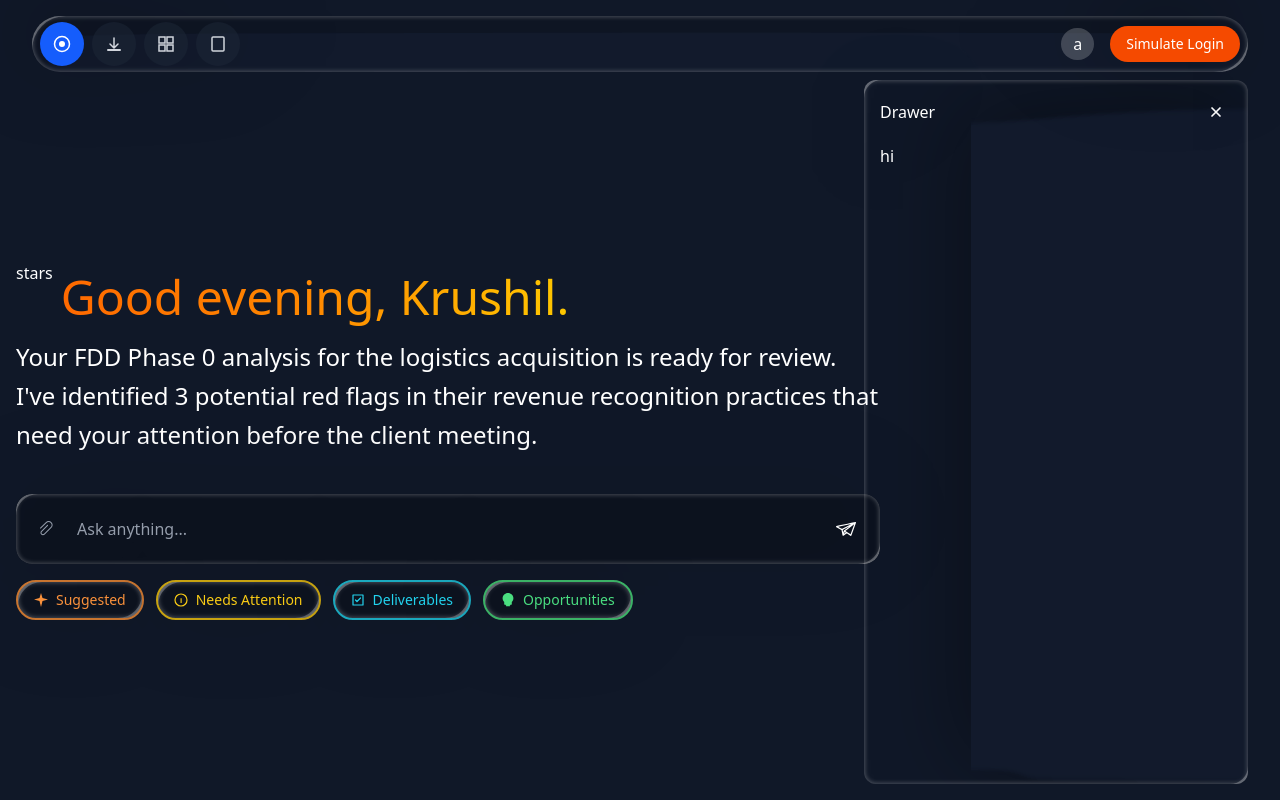
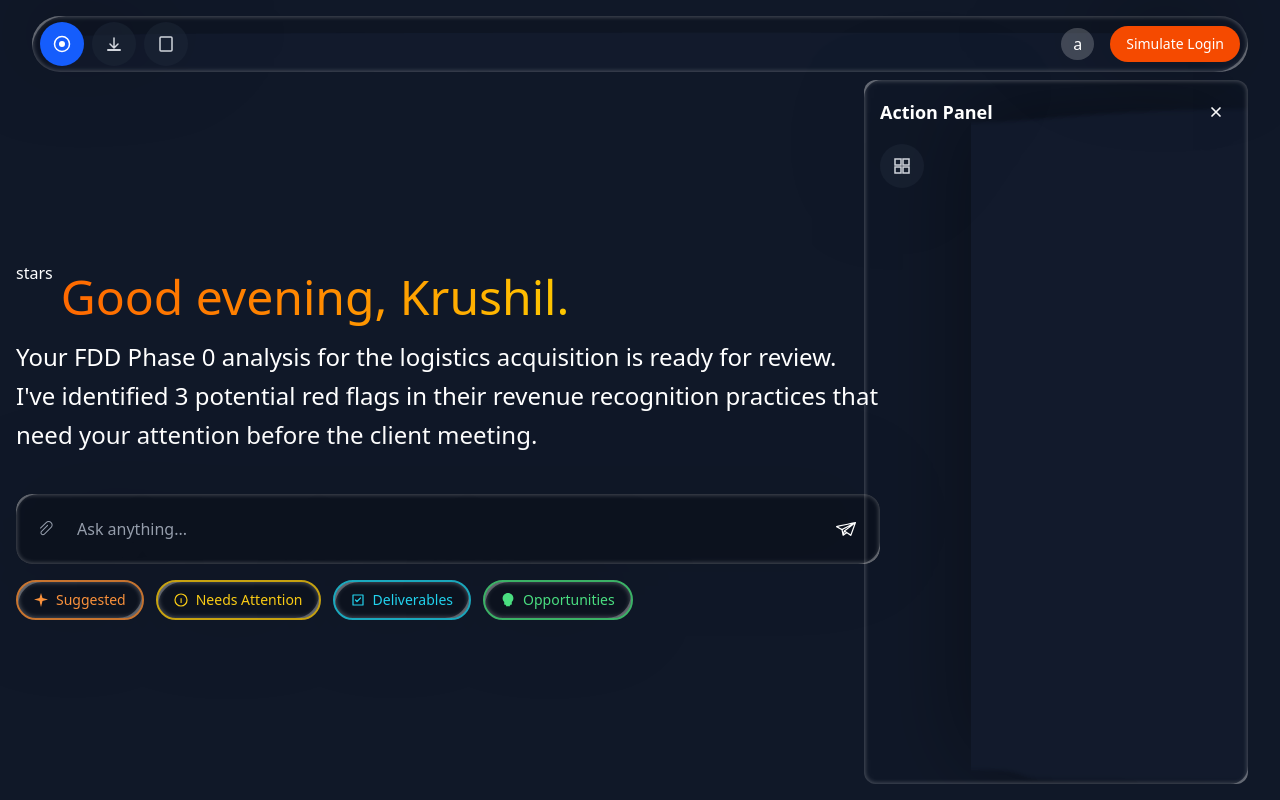
Before and after one commit to krushilnaik/input-test, a React (Vite) app: page / in a window 1280 px wide. Built offline with nearby package versions, Linux system fonts and the light colour scheme.

Commit message:
refactor: replace OverviewContext with Zustand store and update related components

```diff
--- /dev/null
+++ b/src/animations/header.css
@@ -0,0 +1,7 @@
+#pageHeader.open {
+  transform: translateY(calc(-100% - 1rem));
+}
+
+#pageHeader {
+  transition: transform 0.5s cubic-bezier(0.34, 1.56, 0.64, 1);
+}
--- a/src/components/Greeting.tsx
+++ b/src/components/Greeting.tsx
@@ -6,7 +6,7 @@ interface Props {
 
 export function Greeting({ hasAnimated, setHasAnimated, greetingText }: Props) {
   return (
-    <div className="space-y-3 font-light greeting-text flex gap-2">
+    <div className="inline-flex space-y-3 font-light greeting-text gap-2">
       <span>stars</span>
       <h1
         className={`text-5xl bg-linear-to-r from-orange-500 via-orange-400 to-yellow-400 bg-clip-text text-transparent leading-normal pb-1 overflow-visible ${hasAnimated ? "" : "animate-shimmer-in"}`}
--- a/src/components/Navigation.tsx
+++ b/src/components/Navigation.tsx
@@ -1,54 +1,33 @@
 import { useRouterState } from "@tanstack/react-router";
-import { useCallback } from "react";
-import { flushSync } from "react-dom";
+import { useCallback, useEffect } from "react";
+import { useDataAttributeObserver } from "@/hooks/useDataAttributeObserver";
+import "@/animations/header.css";
 
 import { BottomIcon } from "@/atoms/icons/BottomIcon";
 import { CenterIcon } from "@/atoms/icons/CenterIcon";
 import { EmptyIcon } from "@/atoms/icons/EmptyIcon";
-import { OverviewIcon } from "@/atoms/icons/OverviewIcon";
 import { TransitionLink } from "@/components/TransitionLink";
-import { useOverview } from "@/contexts/OverviewContext";
 import { HEADER_HEIGHT, PAGE_PADDING_X, PAGE_PADDING_Y } from "@/constants/sizes";
 import { useStore } from "@/stores/sidebar";
 
 const SESSION_STORAGE_KEY = "text-shimmer-animated";
 
-function OverviewToggleButton({
-  children,
-  className,
-  title,
-}: {
-  children: React.ReactNode;
-  className?: string;
-  title?: string;
-}) {
-  const { toggleOverview } = useOverview();
-
-  const handleClick = useCallback(() => {
-    if (document.startViewTransition) {
-      document.startViewTransition(() => {
-        // Use flushSync to force synchronous React state update
-        flushSync(() => {
-          toggleOverview();
-        });
-      });
-    } else {
-      toggleOverview();
-    }
-  }, [toggleOverview]);
-
-  return (
-    <button onClick={handleClick} className={className} title={title}>
-      {children}
-    </button>
-  );
-}
-
 export function Navigation() {
   const router = useRouterState();
   const pathname = router.location.pathname;
-  const { isOverviewOpen } = useOverview();
   const { count, setCount } = useStore((state) => state);
+  const overlayState = useDataAttributeObserver("overviewOverlay", "state");
+
+  useEffect(() => {
+    const header = document.getElementById("pageHeader");
+    if (!header) return;
+
+    if (overlayState === "open") {
+      header.classList.add("open");
+    } else {
+      header.classList.remove("open");
+    }
+  }, [overlayState]);
 
   const handleClearTracking = useCallback(() => {
     if (typeof window !== "undefined") {
@@ -65,6 +44,7 @@ export function Navigation() {
   return (
     <div className="w-full fixed z-60" style={{ padding: `${PAGE_PADDING_Y} ${PAGE_PADDING_X}` }}>
       <header
+        id="pageHeader"
         style={{ height: HEADER_HEIGHT }}
         className="glass rounded-full p-2 flex gap-2 items-center justify-between w-full"
       >
@@ -87,14 +67,6 @@ export function Navigation() {
           >
             <BottomIcon />
           </TransitionLink>
-          <OverviewToggleButton
-            className={`p-3 rounded-full transition-colors ${
-              isOverviewOpen ? "bg-green-600 text-white" : "bg-gray-800/50 text-gray-300 hover:bg-gray-700/50"
-            }`}
-            title="Overview"
-          >
-            <OverviewIcon />
-          </OverviewToggleButton>
           <TransitionLink
             to="/empty"
             className={`p-3 rounded-full transition-colors ${
--- a/src/components/OverviewOverlay.tsx
+++ b/src/components/OverviewOverlay.tsx
@@ -1,7 +1,10 @@
 import ReactMarkdown from "react-markdown";
 
 import { Greeting } from "@/components/Greeting";
-import { useOverview } from "@/contexts/OverviewContext";
+import { useOverviewStore } from "@/stores/overview";
+import { CloseIcon } from "@/atoms/icons/CloseIcon";
+import { InfoIcon } from "@/atoms/icons/InfoIcon";
+import "@/animations/header.css";
 
 const content = `
 # Overview
@@ -25,20 +28,29 @@ Use this as a quick reference to understand what's most important right now.
 `;
 
 export function OverviewOverlay() {
-  const { isOverviewOpen } = useOverview();
+  const { isOverviewOpen, closeOverview } = useOverviewStore();
 
   return (
     <div
-      className="fixed inset-0 z-50 flex flex-col bg-gray-900"
+      id="overviewOverlay"
+      data-state={isOverviewOpen ? "open" : "closed"}
+      className="fixed inset-0 z-50 flex flex-col"
       style={{
         opacity: isOverviewOpen ? 1 : 0,
         pointerEvents: isOverviewOpen ? "auto" : "none",
       }}
     >
       <div className="flex-1 flex items-start justify-center pt-32 p-8 overflow-auto">
-        <div className="max-w-5xl w-full">
-          {/* Greeting with view transition name for slide effect */}
+        <div className="max-w-5xl w-full relative">
           {isOverviewOpen && <Greeting greetingText="Your briefing" hasAnimated setHasAnimated={() => {}} />}
+          <div className="inline-flex items-center gap-4 right-0 top-4 absolute">
+            <button>
+              <InfoIcon size={20} />
+            </button>
+            <button onClick={closeOverview}>
+              <CloseIcon size={20} />
+            </button>
+          </div>
 
           {/* Overview content */}
           <section className="space-y-6 text-white mt-8">
--- /dev/null
+++ b/src/components/action-panel/OverviewButton.tsx
@@ -0,0 +1,30 @@
+import { OverviewIcon } from "@/atoms/icons/OverviewIcon";
+import { useOverviewStore } from "@/stores/overview";
+import { useCallback } from "react";
+import { flushSync } from "react-dom";
+
+export function OverviewButton() {
+  const { toggleOverview } = useOverviewStore();
+
+  const handleClick = useCallback(() => {
+    if (document.startViewTransition) {
+      document.startViewTransition(() => {
+        // Use flushSync to force synchronous React state update
+        flushSync(() => {
+          toggleOverview();
+        });
+      });
+    } else {
+      toggleOverview();
+    }
+  }, [toggleOverview]);
+
+  return (
+    <button
+      onClick={handleClick}
+      className="p-3 rounded-full transition-colors bg-gray-800/50 text-gray-300 hover:bg-gray-700/50"
+    >
+      <OverviewIcon />
+    </button>
+  );
+}
--- a/src/components/drawers/ActionPanel.tsx
+++ b/src/components/drawers/ActionPanel.tsx
@@ -1,11 +1,21 @@
+import { useMemo } from "react";
 import Drawer from "./Drawer";
+import { OverviewButton } from "../action-panel/OverviewButton";
 
 function ActionPanel() {
   const width = "24rem";
 
+  const header = useMemo(() => {
+    return (
+      <div className="">
+        <h2 className="text-lg font-semibold">Action Panel</h2>
+      </div>
+    );
+  }, []);
+
   return (
-    <Drawer id="actionPanel" initialWidth={width} isResizable={false} initialState="open">
-      hi
+    <Drawer header={header} id="actionPanel" initialWidth={width} isResizable={false} initialState="open">
+      <OverviewButton />
     </Drawer>
   );
 }
--- a/src/contexts/OverviewContext.tsx
+++ /dev/null
@@ -1,41 +0,0 @@
-import {  createContext, useCallback, useContext, useState } from "react";
-import type {ReactNode} from "react";
-
-interface OverviewContextType {
-  isOverviewOpen: boolean;
-  openOverview: () => void;
-  closeOverview: () => void;
-  toggleOverview: () => void;
-}
-
-const OverviewContext = createContext<OverviewContextType | undefined>(undefined);
-
-export function OverviewProvider({ children }: { children: ReactNode }) {
-  const [isOverviewOpen, setIsOverviewOpen] = useState(false);
-
-  const openOverview = useCallback(() => {
-    setIsOverviewOpen(true);
-  }, []);
-
-  const closeOverview = useCallback(() => {
-    setIsOverviewOpen(false);
-  }, []);
-
-  const toggleOverview = useCallback(() => {
-    setIsOverviewOpen((prev) => !prev);
-  }, []);
-
-  return (
-    <OverviewContext.Provider value={{ isOverviewOpen, openOverview, closeOverview, toggleOverview }}>
-      {children}
-    </OverviewContext.Provider>
-  );
-}
-
-export function useOverview() {
-  const context = useContext(OverviewContext);
-  if (context === undefined) {
-    throw new Error("useOverview must be used within an OverviewProvider");
-  }
-  return context;
-}
--- a/src/router.tsx
+++ b/src/router.tsx
@@ -1,7 +1,6 @@
 import { RouterProvider, createRouter } from "@tanstack/react-router";
 
 import { AnimationProvider } from "@/contexts/AnimationContext";
-import { OverviewProvider } from "@/contexts/OverviewContext";
 
 import { routeTree } from "./routeTree.gen";
 
@@ -16,9 +15,7 @@ declare module "@tanstack/react-router" {
 export function AppRouter() {
   return (
     <AnimationProvider>
-      <OverviewProvider>
-        <RouterProvider router={router} />
-      </OverviewProvider>
+      <RouterProvider router={router} />
     </AnimationProvider>
   );
 }
--- a/src/routes/__root.tsx
+++ b/src/routes/__root.tsx
@@ -3,8 +3,7 @@ import { Outlet, createRootRoute, useRouterState } from "@tanstack/react-router"
 import { AnimatedInput } from "@/components/AnimatedInput";
 import { Navigation } from "@/components/Navigation";
 import { OverviewOverlay } from "@/components/OverviewOverlay";
-import { useAnimationContext } from "@/contexts/AnimationContext";
-import { useOverview } from "@/contexts/OverviewContext";
+import { useOverviewStore } from "@/stores/overview";
 import ActionPanel from "@/components/drawers/ActionPanel";
 import { useStore } from "@/stores/sidebar";
 
@@ -17,7 +16,7 @@ function RootComponent() {
   const pathname = router.location.pathname;
   const isBottomPage = pathname === "/bottom";
   const showInput = pathname === "/" || pathname === "/bottom";
-  const { isOverviewOpen } = useOverview();
+  const { isOverviewOpen } = useOverviewStore();
   const count = useStore((state) => state.count);
 
   return (
--- a/src/routes/index.tsx
+++ b/src/routes/index.tsx
@@ -3,7 +3,7 @@ import { useEffect, useState } from "react";
 
 import { Greeting } from "@/components/Greeting";
 import { useAnimationContext } from "@/contexts/AnimationContext";
-import { useOverview } from "@/contexts/OverviewContext";
+import { useOverviewStore } from "@/stores/overview";
 
 export const Route = createFileRoute("/")({
   component: CenterPage,
@@ -11,7 +11,7 @@ export const Route = createFileRoute("/")({
 
 function CenterPage() {
   const { onTextAnimationComplete } = useAnimationContext();
-  const { isOverviewOpen } = useOverview();
+  const { isOverviewOpen } = useOverviewStore();
   const [hasAnimated, setHasAnimated] = useState(() => {
     // Check sessionStorage to persist across remounts in StrictMode
     return sessionStorage.getItem("text-shimmer-animated") === "true";
--- /dev/null
+++ b/src/stores/overview.ts
@@ -0,0 +1,52 @@
+import { flushSync } from "react-dom";
+import { create } from "zustand";
+
+interface OverviewStore {
+  isOverviewOpen: boolean;
+  openOverview: () => void;
+  closeOverview: () => void;
+  toggleOverview: () => void;
+}
+
+export const useOverviewStore = create<OverviewStore>((set) => ({
+  isOverviewOpen: false,
+  openOverview: () => {
+    if (document.startViewTransition) {
+      document.startViewTransition(() => {
+        flushSync(() => {
+          document.getElementById("actionPanel")?.classList.remove("open");
+          set({ isOverviewOpen: true });
+        });
+      });
+    } else {
+      document.getElementById("actionPanel")?.classList.remove("open");
+      set({ isOverviewOpen: true });
+    }
+  },
+  closeOverview: () => {
+    if (document.startViewTransition) {
+      document.startViewTransition(() => {
+        flushSync(() => {
+          document.getElementById("actionPanel")?.classList.add("open");
+          set({ isOverviewOpen: false });
+        });
+      });
+    } else {
+      document.getElementById("actionPanel")?.classList.add("open");
+      set({ isOverviewOpen: false });
+    }
+  },
+  toggleOverview: () => {
+    if (document.startViewTransition) {
+      document.startViewTransition(() => {
+        flushSync(() => {
+          document.getElementById("actionPanel")?.classList.toggle("open");
+          set((state) => ({ isOverviewOpen: !state.isOverviewOpen }));
+        });
+      });
+    } else {
+      document.getElementById("actionPanel")?.classList.toggle("open");
+      set((state) => ({ isOverviewOpen: !state.isOverviewOpen }));
+    }
+  },
+}));
```
